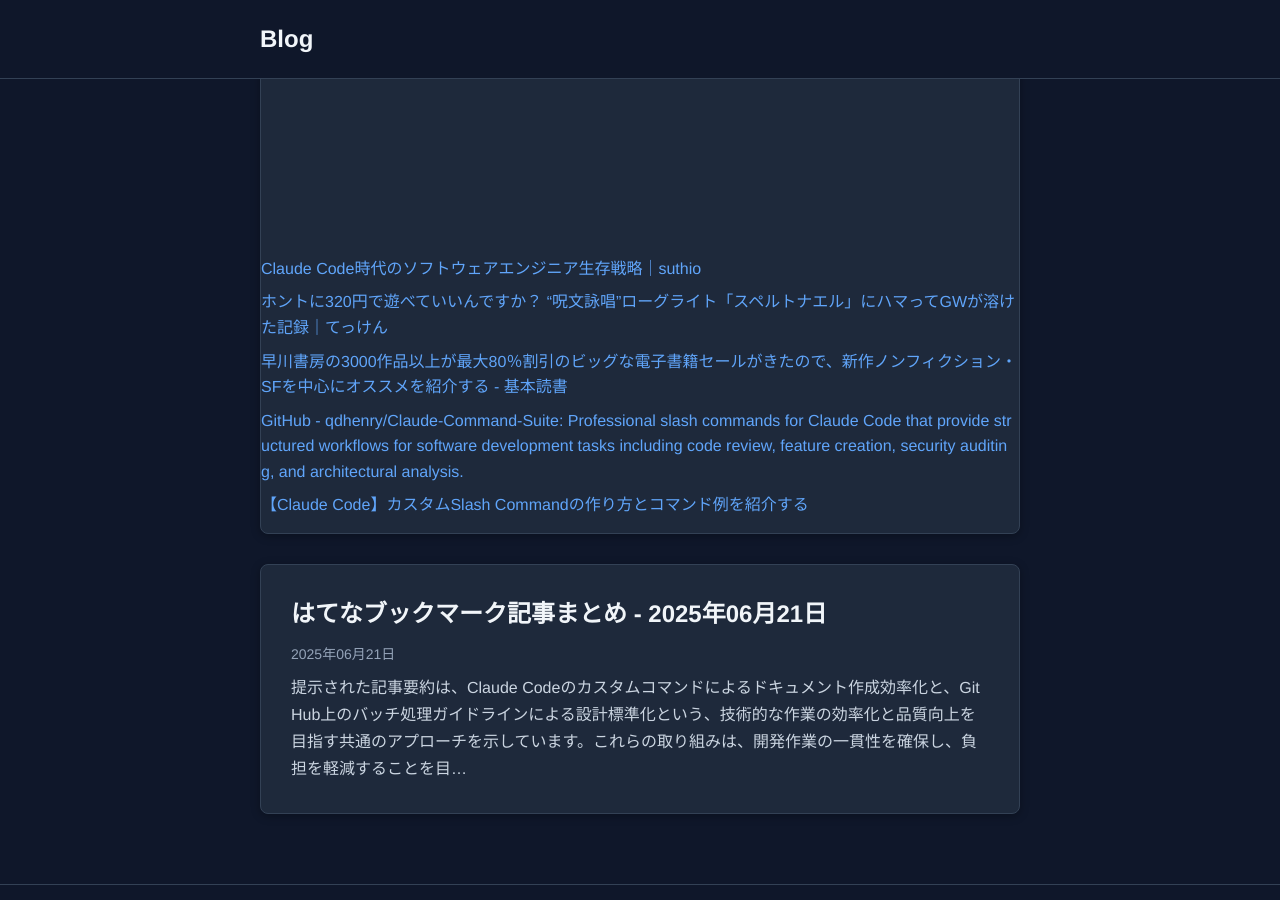
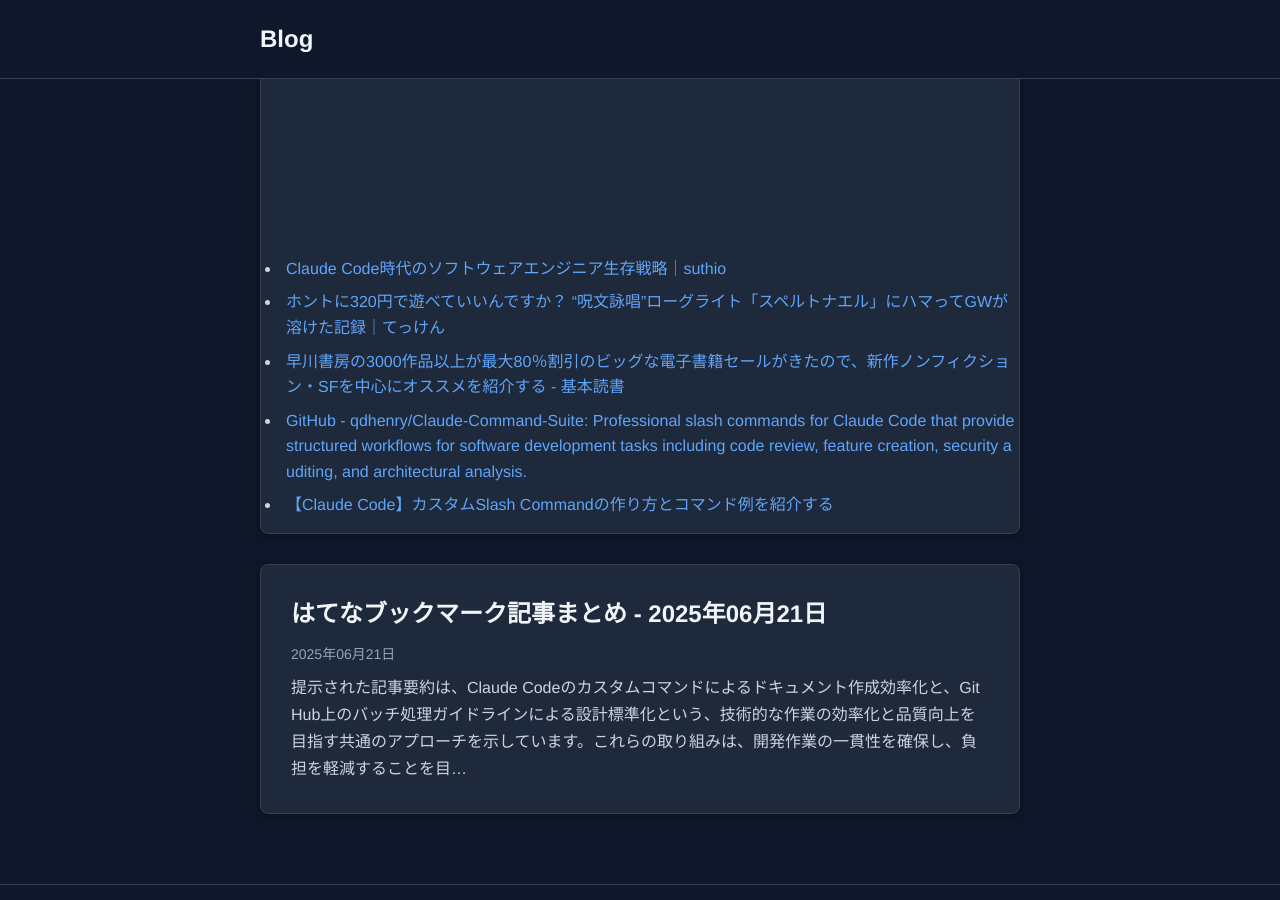
Before and after one commit to 6uclz1/claude-code-blog-site, a Jekyll site: the page built from index.html, in a window 1280 px wide and 900 px high, scrolled down 340 px. Built offline with Jekyll 4.4.1, drawn with Linux system fonts in a browser that asks for light colours; the list of posts is cut into pages by our own code.

Commit message:
Markdownから変換されたリストの表示スタイルを修正
- list-style-type: discを設定してリストマークを表示
- padding-leftを20pxに設定して適切なインデント
- liにpadding-left: 5pxを追加してテキストとマークの間隔調整
- Markdownのリスト変換時の表示を改善

🤖 Generated with [Claude Code](https://claude.ai/code)

Co-Authored-By: Claude <noreply@anthropic.com>

```diff
--- a/assets/css/style.css
+++ b/assets/css/style.css
@@ -103,14 +103,14 @@ main {
 
 .post-excerpt ul, .post-excerpt ol {
   margin: 15px 0;
-  padding-left: 0;
-  list-style: none;
+  padding-left: 20px;
+  list-style-type: disc;
 }
 
 .post-excerpt li {
   margin-bottom: 8px;
   line-height: 1.6;
-  padding-left: 0;
+  padding-left: 5px;
 }
 
 .post-excerpt a {
```
